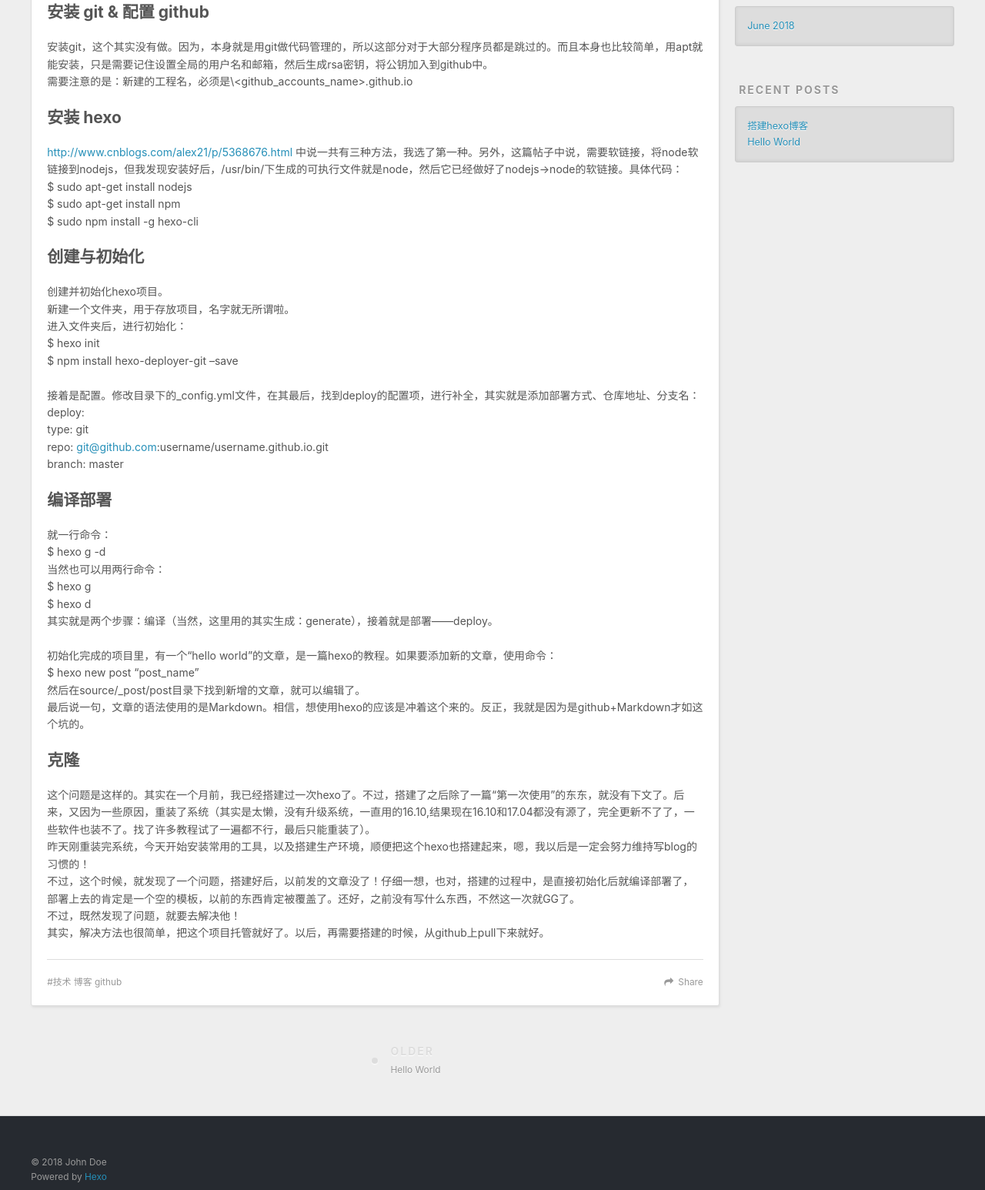
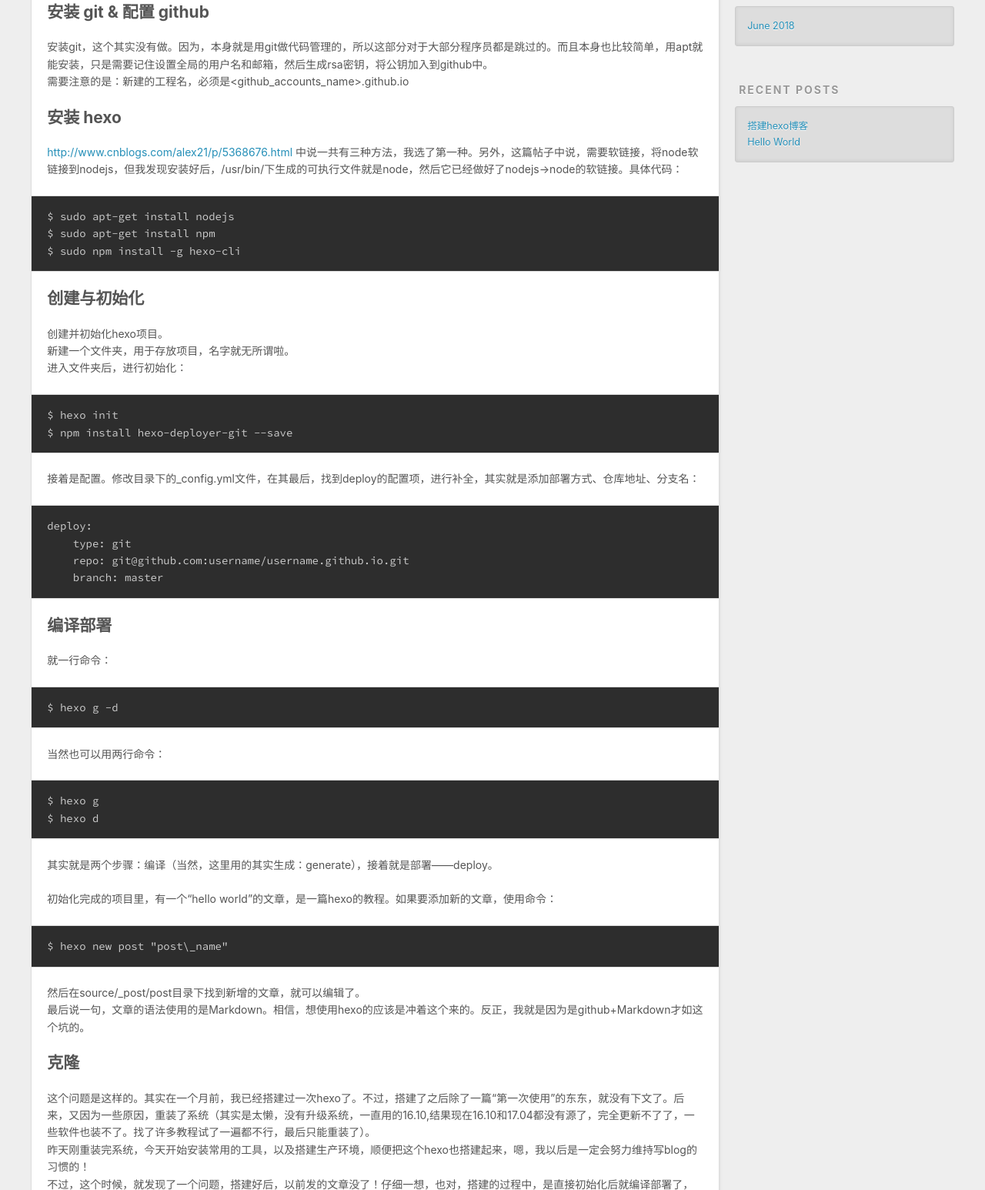
Before and after one commit to stonehat/stonehat.github.io, a plain HTML site: page 2018/06/18/搭建hexo博客/index.html in a window 1280 px wide. Shown: the part 631-2177 px from the top of the page at 77% size. Drawn offline with nearby package versions, Linux system fonts and the light colour scheme.

Commit message:
Site updated: 2018-06-19 00:34:36

```diff
--- a/2018/06/18/搭建hexo博客/index.html
+++ b/2018/06/18/搭建hexo博客/index.html
@@ -15,7 +15,7 @@
 <meta property="og:site_name" content="X-Key">
 <meta property="og:description" content="并非是一个教程。写这个东西，第一呢，是刚搭建好博客，要找点东西谢谢，试试。二呢，是做一个记录。 环境 &amp;amp; 使用的工具系统环境：UKylin。最早使用UKylin主要是因为自己的PC太慢了。工作都是在单位配发的工作机上，自己的PC主要是用于娱乐以及一些小型的个人项目，性能要求不高。当然，最主要的原因是太穷 ╮(╯▽╰)╭需要的工具：git, hexo 安装 git &amp;amp; 配置 gith">
 <meta property="og:locale" content="default">
-<meta property="og:updated_time" content="2018-06-18T04:32:09.631Z">
+<meta property="og:updated_time" content="2018-06-18T16:33:53.516Z">
 <meta name="twitter:card" content="summary">
 <meta name="twitter:title" content="搭建hexo博客">
 <meta name="twitter:description" content="并非是一个教程。写这个东西，第一呢，是刚搭建好博客，要找点东西谢谢，试试。二呢，是做一个记录。 环境 &amp;amp; 使用的工具系统环境：UKylin。最早使用UKylin主要是因为自己的PC太慢了。工作都是在单位配发的工作机上，自己的PC主要是用于娱乐以及一些小型的个人项目，性能要求不高。当然，最主要的原因是太穷 ╮(╯▽╰)╭需要的工具：git, hexo 安装 git &amp;amp; 配置 gith">
@@ -89,12 +89,28 @@
 
         <p>并非是一个教程。写这个东西，第一呢，是刚搭建好博客，要找点东西谢谢，试试。二呢，是做一个记录。</p>
 <h2 id="环境-amp-使用的工具"><a href="#环境-amp-使用的工具" class="headerlink" title="环境 &amp; 使用的工具"></a>环境 &amp; 使用的工具</h2><p>系统环境：UKylin。最早使用UKylin主要是因为自己的PC太慢了。工作都是在单位配发的工作机上，自己的PC主要是用于娱乐以及一些小型的个人项目，性能要求不高。当然，最主要的原因是太穷 ╮(╯▽╰)╭<br>需要的工具：git, hexo</p>
-<h2 id="安装-git-amp-配置-github"><a href="#安装-git-amp-配置-github" class="headerlink" title="安装 git &amp; 配置 github"></a>安装 git &amp; 配置 github</h2><p>安装git，这个其实没有做。因为，本身就是用git做代码管理的，所以这部分对于大部分程序员都是跳过的。而且本身也比较简单，用apt就能安装，只是需要记住设置全局的用户名和邮箱，然后生成rsa密钥，将公钥加入到github中。<br>需要注意的是：新建的工程名，必须是\&lt;github_accounts_name>.github.io</p>
-<h2 id="安装-hexo"><a href="#安装-hexo" class="headerlink" title="安装 hexo"></a>安装 hexo</h2><p><a href="http://www.cnblogs.com/alex21/p/5368676.html" target="_blank" rel="noopener">http://www.cnblogs.com/alex21/p/5368676.html</a> 中说一共有三种方法，我选了第一种。另外，这篇帖子中说，需要软链接，将node软链接到nodejs，但我发现安装好后，/usr/bin/下生成的可执行文件就是node，然后它已经做好了nodejs->node的软链接。具体代码：<br>    $ sudo apt-get install nodejs<br>    $ sudo apt-get install npm<br>    $ sudo npm install -g hexo-cli</p>
-<h2 id="创建与初始化"><a href="#创建与初始化" class="headerlink" title="创建与初始化"></a>创建与初始化</h2><p>创建并初始化hexo项目。<br>新建一个文件夹，用于存放项目，名字就无所谓啦。<br>进入文件夹后，进行初始化：<br>    $ hexo init<br>    $ npm install hexo-deployer-git –save</p>
-<p>接着是配置。修改目录下的_config.yml文件，在其最后，找到deploy的配置项，进行补全，其实就是添加部署方式、仓库地址、分支名：<br>    deploy:<br>        type: git<br>        repo: <a href="mailto:git@github.com" target="_blank" rel="noopener">git@github.com</a>:username/username.github.io.git<br>        branch: master</p>
-<h2 id="编译部署"><a href="#编译部署" class="headerlink" title="编译部署"></a>编译部署</h2><p>就一行命令：<br>    $ hexo g -d<br>当然也可以用两行命令：<br>    $ hexo g<br>    $ hexo d<br>其实就是两个步骤：编译（当然，这里用的其实生成：generate），接着就是部署——deploy。</p>
-<p>初始化完成的项目里，有一个“hello world”的文章，是一篇hexo的教程。如果要添加新的文章，使用命令：<br>    $ hexo new post “post_name”<br>然后在source/_post/post目录下找到新增的文章，就可以编辑了。<br>最后说一句，文章的语法使用的是Markdown。相信，想使用hexo的应该是冲着这个来的。反正，我就是因为是github+Markdown才如这个坑的。</p>
+<h2 id="安装-git-amp-配置-github"><a href="#安装-git-amp-配置-github" class="headerlink" title="安装 git &amp; 配置 github"></a>安装 git &amp; 配置 github</h2><p>安装git，这个其实没有做。因为，本身就是用git做代码管理的，所以这部分对于大部分程序员都是跳过的。而且本身也比较简单，用apt就能安装，只是需要记住设置全局的用户名和邮箱，然后生成rsa密钥，将公钥加入到github中。<br>需要注意的是：新建的工程名，必须是&lt;github_accounts_name>.github.io</p>
+<h2 id="安装-hexo"><a href="#安装-hexo" class="headerlink" title="安装 hexo"></a>安装 hexo</h2><p><a href="http://www.cnblogs.com/alex21/p/5368676.html" target="_blank" rel="noopener">http://www.cnblogs.com/alex21/p/5368676.html</a> 中说一共有三种方法，我选了第一种。另外，这篇帖子中说，需要软链接，将node软链接到nodejs，但我发现安装好后，/usr/bin/下生成的可执行文件就是node，然后它已经做好了nodejs->node的软链接。具体代码： </p>
+<pre><code>$ sudo apt-get install nodejs
+$ sudo apt-get install npm
+$ sudo npm install -g hexo-cli
+</code></pre><h2 id="创建与初始化"><a href="#创建与初始化" class="headerlink" title="创建与初始化"></a>创建与初始化</h2><p>创建并初始化hexo项目。<br>新建一个文件夹，用于存放项目，名字就无所谓啦。<br>进入文件夹后，进行初始化：</p>
+<pre><code>$ hexo init
+$ npm install hexo-deployer-git --save
+</code></pre><p>接着是配置。修改目录下的_config.yml文件，在其最后，找到deploy的配置项，进行补全，其实就是添加部署方式、仓库地址、分支名：</p>
+<pre><code>deploy:
+    type: git
+    repo: git@github.com:username/username.github.io.git
+    branch: master
+</code></pre><h2 id="编译部署"><a href="#编译部署" class="headerlink" title="编译部署"></a>编译部署</h2><p>就一行命令：</p>
+<pre><code>$ hexo g -d
+</code></pre><p>当然也可以用两行命令：</p>
+<pre><code>$ hexo g
+$ hexo d
+</code></pre><p>其实就是两个步骤：编译（当然，这里用的其实生成：generate），接着就是部署——deploy。</p>
+<p>初始化完成的项目里，有一个“hello world”的文章，是一篇hexo的教程。如果要添加新的文章，使用命令：</p>
+<pre><code>$ hexo new post &quot;post\_name&quot;
+</code></pre><p>然后在source/_post/post目录下找到新增的文章，就可以编辑了。<br>最后说一句，文章的语法使用的是Markdown。相信，想使用hexo的应该是冲着这个来的。反正，我就是因为是github+Markdown才如这个坑的。</p>
 <h2 id="克隆"><a href="#克隆" class="headerlink" title="克隆"></a>克隆</h2><p>这个问题是这样的。其实在一个月前，我已经搭建过一次hexo了。不过，搭建了之后除了一篇“第一次使用”的东东，就没有下文了。后来，又因为一些原因，重装了系统（其实是太懒，没有升级系统，一直用的16.10,结果现在16.10和17.04都没有源了，完全更新不了了，一些软件也装不了。找了许多教程试了一遍都不行，最后只能重装了）。<br>昨天刚重装完系统，今天开始安装常用的工具，以及搭建生产环境，顺便把这个hexo也搭建起来，嗯，我以后是一定会努力维持写blog的习惯的！<br>不过，这个时候，就发现了一个问题，搭建好后，以前发的文章没了！仔细一想，也对，搭建的过程中，是直接初始化后就编译部署了，部署上去的肯定是一个空的模板，以前的东西肯定被覆盖了。还好，之前没有写什么东西，不然这一次就GG了。<br>不过，既然发现了问题，就要去解决他！<br>其实，解决方法也很简单，把这个项目托管就好了。以后，再需要搭建的时候，从github上pull下来就好。</p>
 
 
```
Also changed, not shown: index.html (+22 -6 lines).
